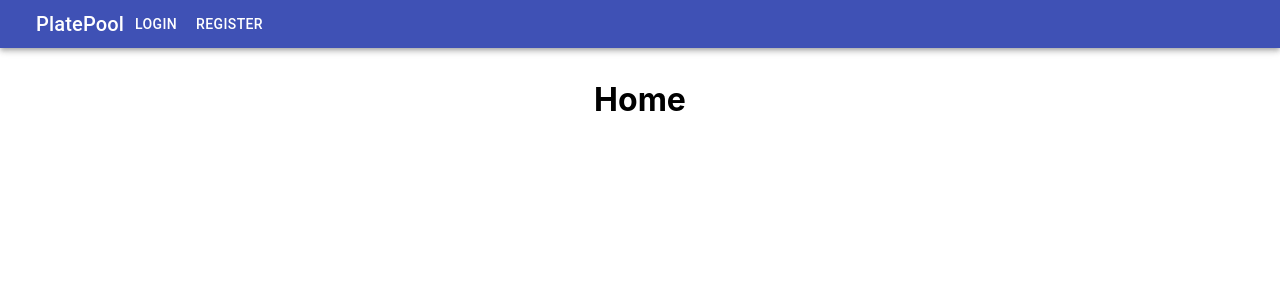
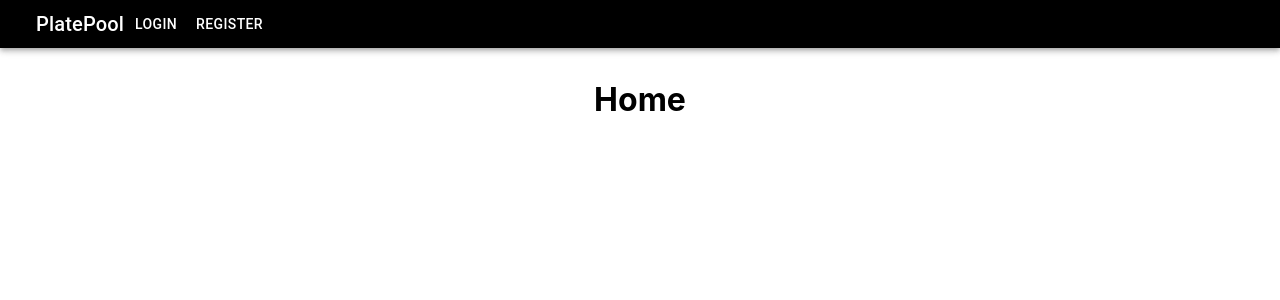
Before and after one commit to jrluecke95/PlatePool, a React (Create React App) app in the folder client/: page / in a window 1280 px wide. Shown: the top 300 px of the page. Built offline with nearby package versions, Linux system fonts and the light colour scheme.

Commit message:
updtaed navbar

```diff
--- a/client/src/components/Navbar.js
+++ b/client/src/components/Navbar.js
@@ -5,19 +5,30 @@ import Typography from '@material-ui/core/Typography';
 import IconButton from '@material-ui/core/IconButton';
 import { Button } from '@material-ui/core';
 import { NavLink } from 'react-router-dom';
+import { makeStyles } from '@material-ui/core/styles';
+
+const useStyles = makeStyles({
+    toolBar: {
+      backgroundColor: 'black'
+    }
+  });
 
 export default function Navbar() {
+    const classes = useStyles();
+
     return (
         <div>
             <AppBar position="static">
-                <Toolbar variant="dense">
+                <Toolbar classes={{
+                    root: classes.toolBar,
+                    }} variant="dense">
                     <IconButton edge="start" color="inherit" aria-label="menu">
                     </IconButton>
                     <Typography variant="h6" >
                         PlatePool
                     </Typography>
-                    <Button component={NavLink} to="/login" color="inherit">Login</Button>
-                    <Button component={NavLink} to="/register" color="inherit">Register</Button>
+                    <Button component={NavLink} style={{float: 'right'}} to="/login" color="inherit">Login</Button>
+                    <Button component={NavLink} style={{float: 'right'}} to="/register" color="inherit">Register</Button>
                 </Toolbar>
             </AppBar>
         </div>
```
